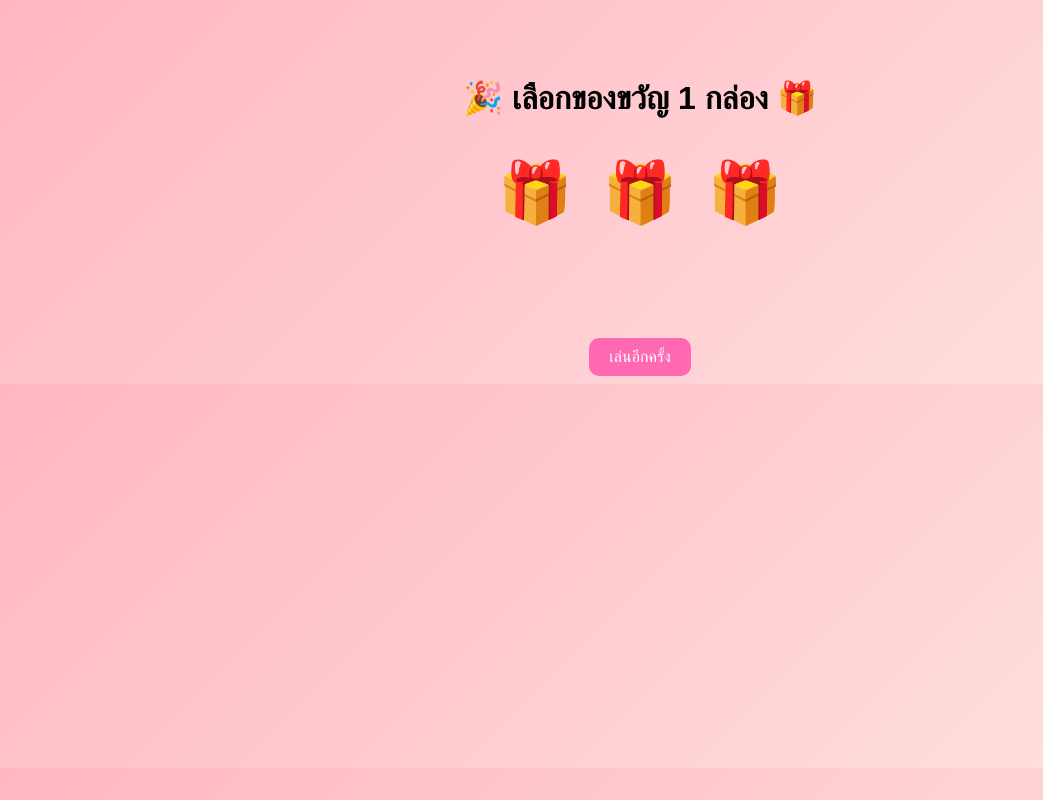
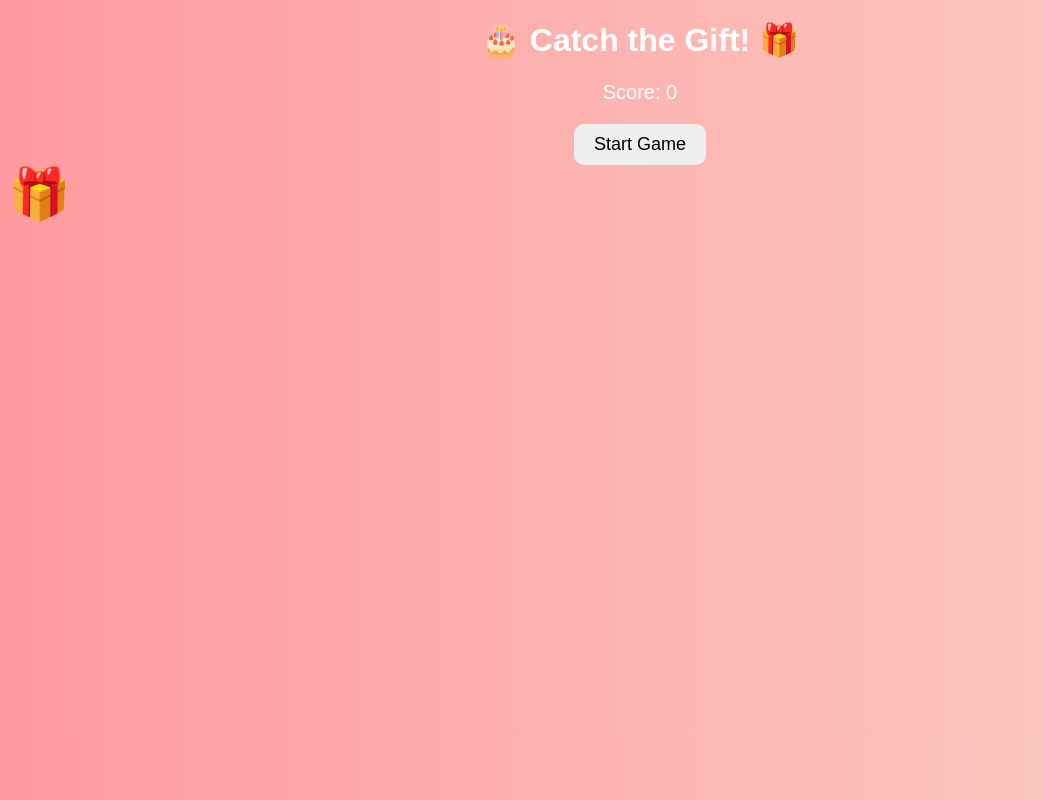
Before and after one commit to mintnpw29m-create/HBDTOBENZ, a plain HTML site: page index.html in a window 1280 px wide. Shown: the whole page, without its empty margins (0-1043 px from the left). Drawn offline with Linux system fonts and the light colour scheme.

Commit message:
Update game title and styles in index.html

```diff
--- a/index.html
+++ b/index.html
@@ -1,88 +1,87 @@
 <!DOCTYPE html>
-<html lang="th">
+<html>
 <head>
 <meta charset="UTF-8">
-<title>เกมจับของขวัญ 🎁</title>
+<title>Birthday Game 🎮</title>
 <style>
   body {
-        font-family: sans-serif;
     text-align: center;
-        background: linear-gradient(135deg, #ffb6c1, #ffe4e1);
-        padding-top: 50px;
+    font-family: Arial, sans-serif;
+    background: linear-gradient(to right, #ff9a9e, #fad0c4);
+    overflow: hidden;
+  }
+  h1 { color: white; }
+
+  #gameArea {
+    position: relative;
+    width: 100%;
+    height: 70vh;
   }
 
-    h1 {
-        font-size: 32px;
+  #gift {
+    position: absolute;
+    font-size: 50px;
+    cursor: pointer;
   }
 
-    .gift-container {
-        display: flex;
-        justify-content: center;
-        gap: 30px;
-        margin-top: 40px;
-    }
-
-    .gift {
-        font-size: 60px;
-        cursor: pointer;
-        transition: transform 0.2s;
-    }
-
-    .gift:hover {
-        transform: scale(1.2);
-    }
-
-    #message {
-        margin-top: 40px;
-        font-size: 24px;
-        font-weight: bold;
-        color: #d63384;
-        min-height: 50px;
+  #score {
+    font-size: 20px;
+    color: white;
   }
 
   button {
-        margin-top: 20px;
     padding: 10px 20px;
-        font-size: 16px;
+    font-size: 18px;
+    border-radius: 10px;
     border: none;
-        border-radius: 10px;
-        background-color: #ff69b4;
-        color: white;
     cursor: pointer;
   }
 </style>
 </head>
 <body>
 
-<h1>🎉 เลือกของขวัญ 1 กล่อง 🎁</h1>
+<h1>🎂 Catch the Gift! 🎁</h1>
+<p id="score">Score: 0</p>
+<button onclick="startGame()">Start Game</button>
 
-<div class="gift-container">
-    <div class="gift" onclick="openGift()">🎁</div>
-    <div class="gift" onclick="openGift()">🎁</div>
-    <div class="gift" onclick="openGift()">🎁</div>
+<div id="gameArea">
+  <div id="gift">🎁</div>
 </div>
 
-<div id="message"></div>
+<script>
+let score = 0;
+let gameInterval;
 
-<button onclick="resetGame()">เล่นอีกครั้ง</button>
-
-<script>
-    const wishes = [
-        "สุขสันต์วันเกิด 🎂 ขอให้มีความสุขมากๆ",
-        "ขอให้รวย ๆ เฮง ๆ 💰✨",
-        "สุขภาพแข็งแรง สมหวังทุกอย่าง 💖",
-        "ขอให้ความรักสดใสตลอดปี 💕",
-        "ขอให้ปีนี้เป็นปีที่ดีที่สุด 🎉"
-    ];
-
-    function openGift() {
-        const randomIndex = Math.floor(Math.random() * wishes.length);
-        document.getElementById("message").innerText = wishes[randomIndex];
+function startGame() {
+  score = 0;
+  document.getElementById("score").innerText = "Score: 0";
+  moveGift();
+  gameInterval = setInterval(moveGift, 800);
 }
 
-    function resetGame() {
-        document.getElementById("message").innerText = "";
+function moveGift() {
+  const gift = document.getElementById("gift");
+  const gameArea = document.getElementById("gameArea");
+
+  const maxX = gameArea.clientWidth - 50;
+  const maxY = gameArea.clientHeight - 50;
+
+  const randomX = Math.random() * maxX;
+  const randomY = Math.random() * maxY;
+
+  gift.style.left = randomX + "px";
+  gift.style.top = randomY + "px";
 }
+
+document.getElementById("gift").addEventListener("click", function() {
+  score++;
+  document.getElementById("score").innerText = "Score: " + score;
+
+  if (score >= 10) {
+    clearInterval(gameInterval);
+    alert("🎉 Happy Birthday To Benz! ขอให้มีความสุขมากๆ สุขภาพร่างกายแข็งแรง ขอให้ปีนี้สวยขึ้นจนเพื่อนหมั่นไส้ ขอให้เหนื่อยน้อยลง ยิ้มมากขึ้น และเงินเพิ่มขึ้น 🎂");
+  }
+});
 </script>
 
 </body>
```
Lines whose indentation alone changed are shown as unchanged.
